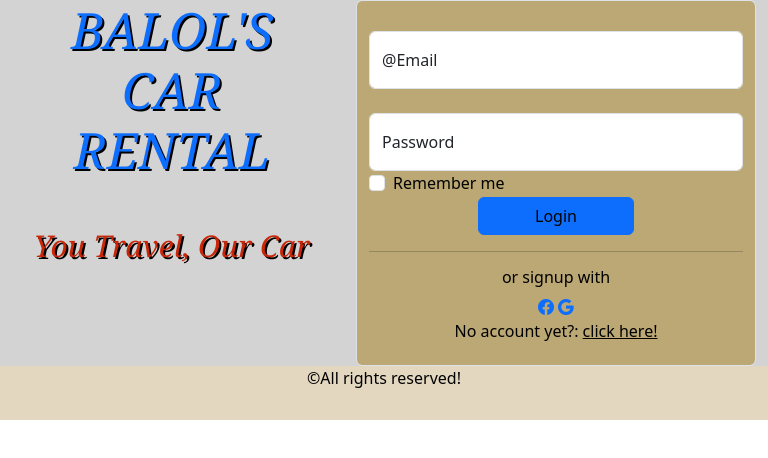
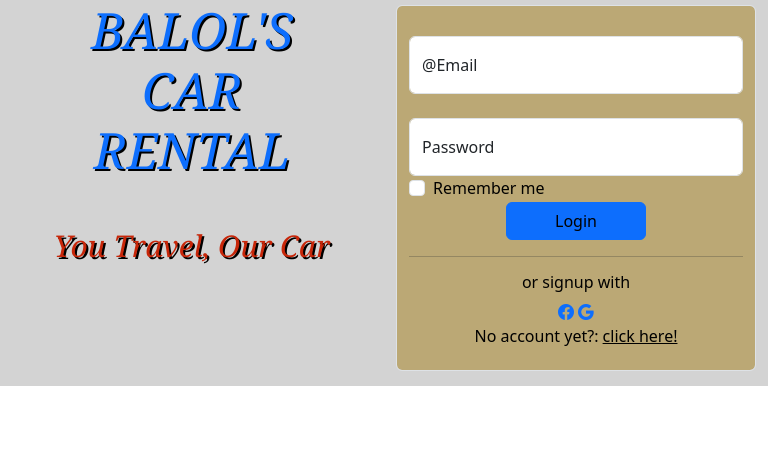
Before and after one commit to Landolee/Proposal, a plain HTML site: page index.html in a window 768 px wide. Drawn offline with nearby package versions, Linux system fonts and the light colour scheme.

Commit message:
modified:   index.html 	modified:   style.css

```diff
--- a/index.html
+++ b/index.html
@@ -200,9 +200,6 @@
 
       </div>
     </div>
-    <div class="footer">
-      <p class="text-center text-black">&copy;All rights reserved!</p>
-    </div>
   </div>
 </body>
 </html>
--- a/style.css
+++ b/style.css
@@ -67,8 +67,10 @@ body{
         font-size: 30px;
     }
     #login-container #loginform{
-        width: 298px;
+        width: 100%;
         margin-left: 0px;
+        margin-top: 5px;
+        margin-bottom: 15px;
     }
     #register{
         width: auto;
@@ -86,15 +88,3 @@ body{
         color: rgb(199, 38, 9);
     }
 }
-
-@media only screen and (min-width: 375px){
-    #login-container #loginform{
-        width: 350px;
-    }
-}
-
-@media only screen and (min-width: 425px){
-    #login-container #loginform{
-        width: 400px;
-    }
-}
```
